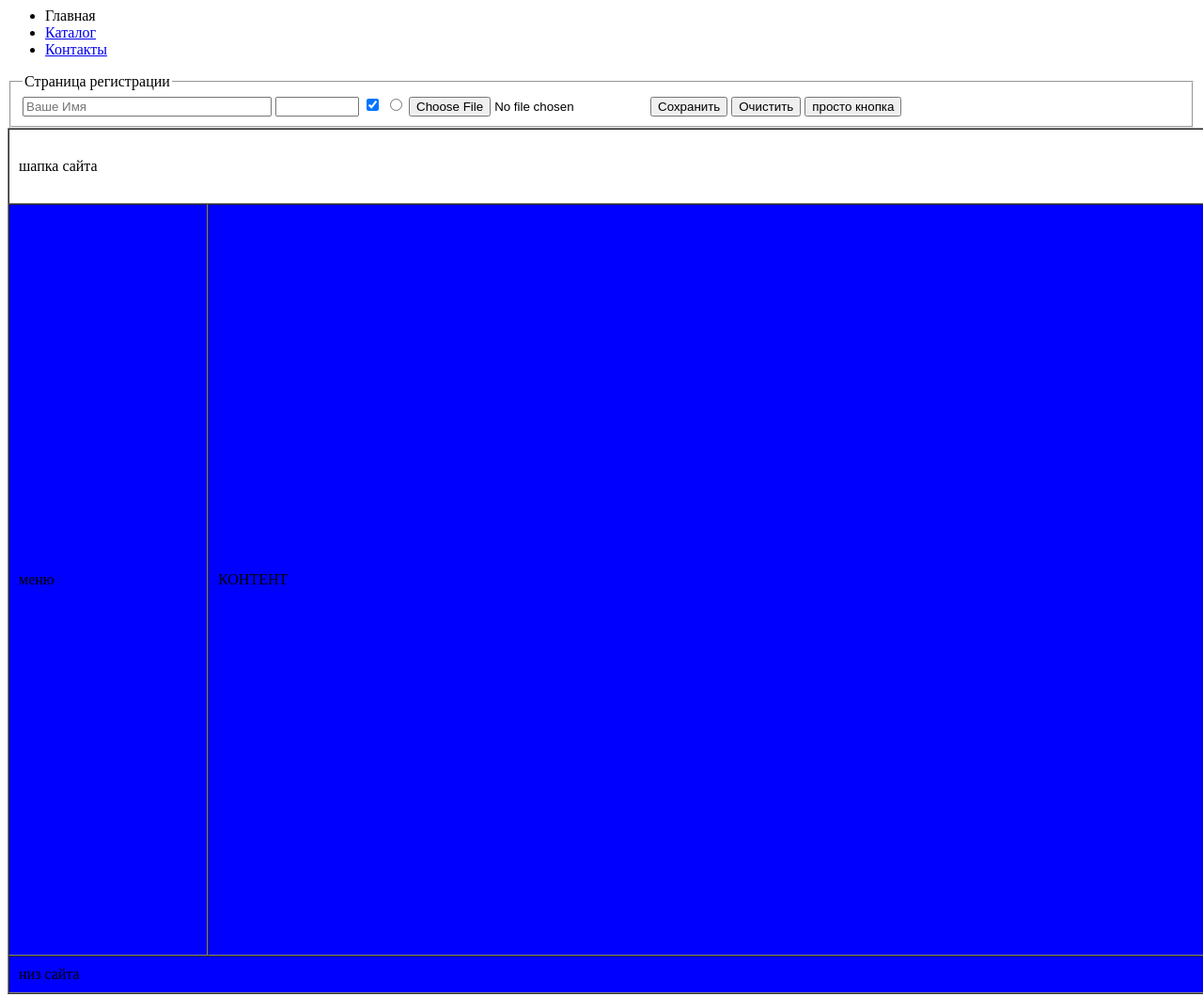
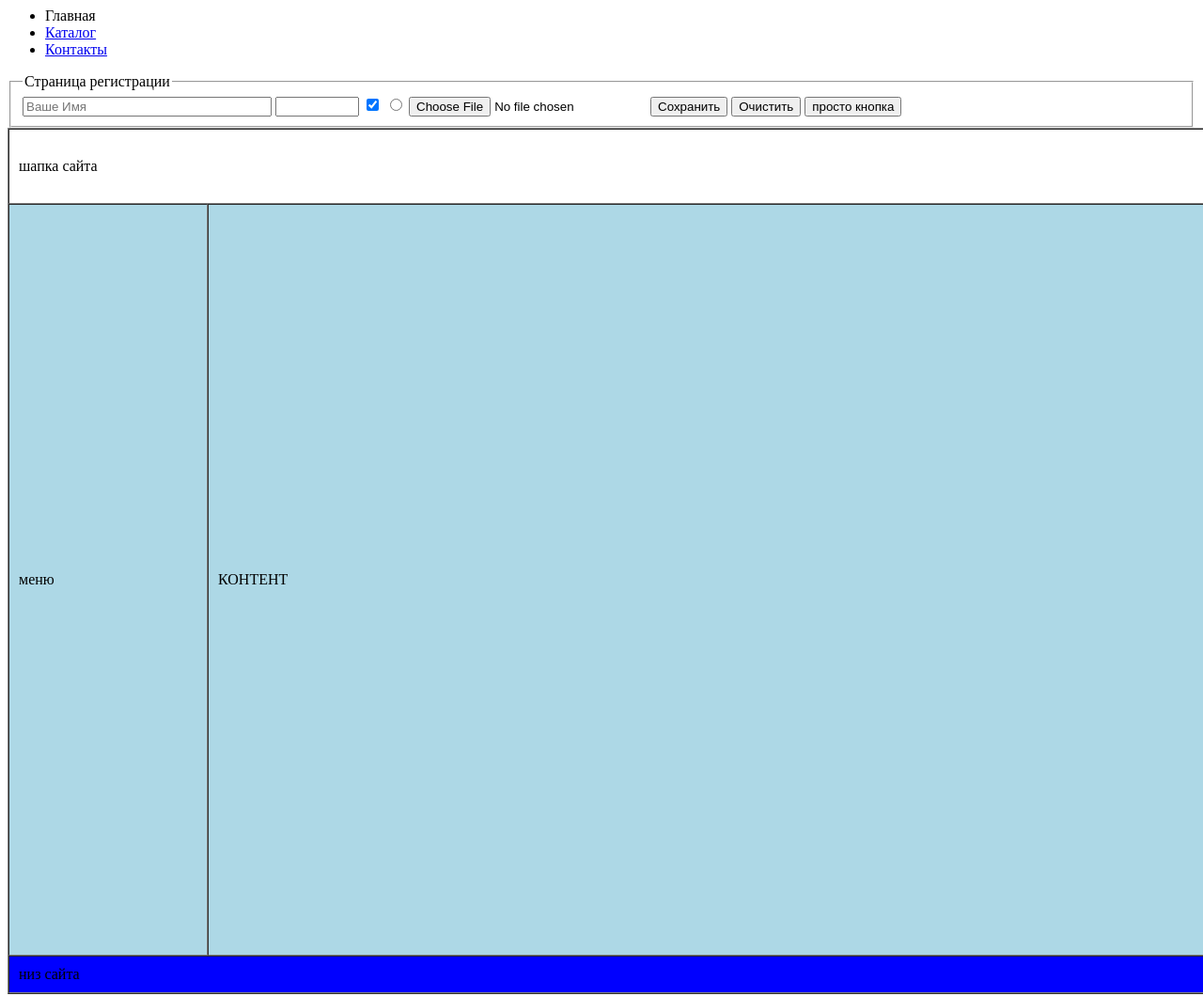
Before and after one commit to VanTaker97/mk-mt-tech, a plain HTML site: page index.html in a window 1280 px wide. Shown: the whole page at 94% size. Drawn offline with Linux system fonts and the light colour scheme.

Commit message:
Update index.html

```diff
--- a/index.html
+++ b/index.html
@@ -17,7 +17,7 @@
         <tr bgcolor="white">
             <td colspan="2" height="80">шапка сайта</td>
         </tr>
-        <tr bgcolor="blue">
+        <tr bgcolor="lightblue">
             <td  width="190" height="800">меню</td>
             <td>КОНТЕНТ</td>
         </tr>
```
